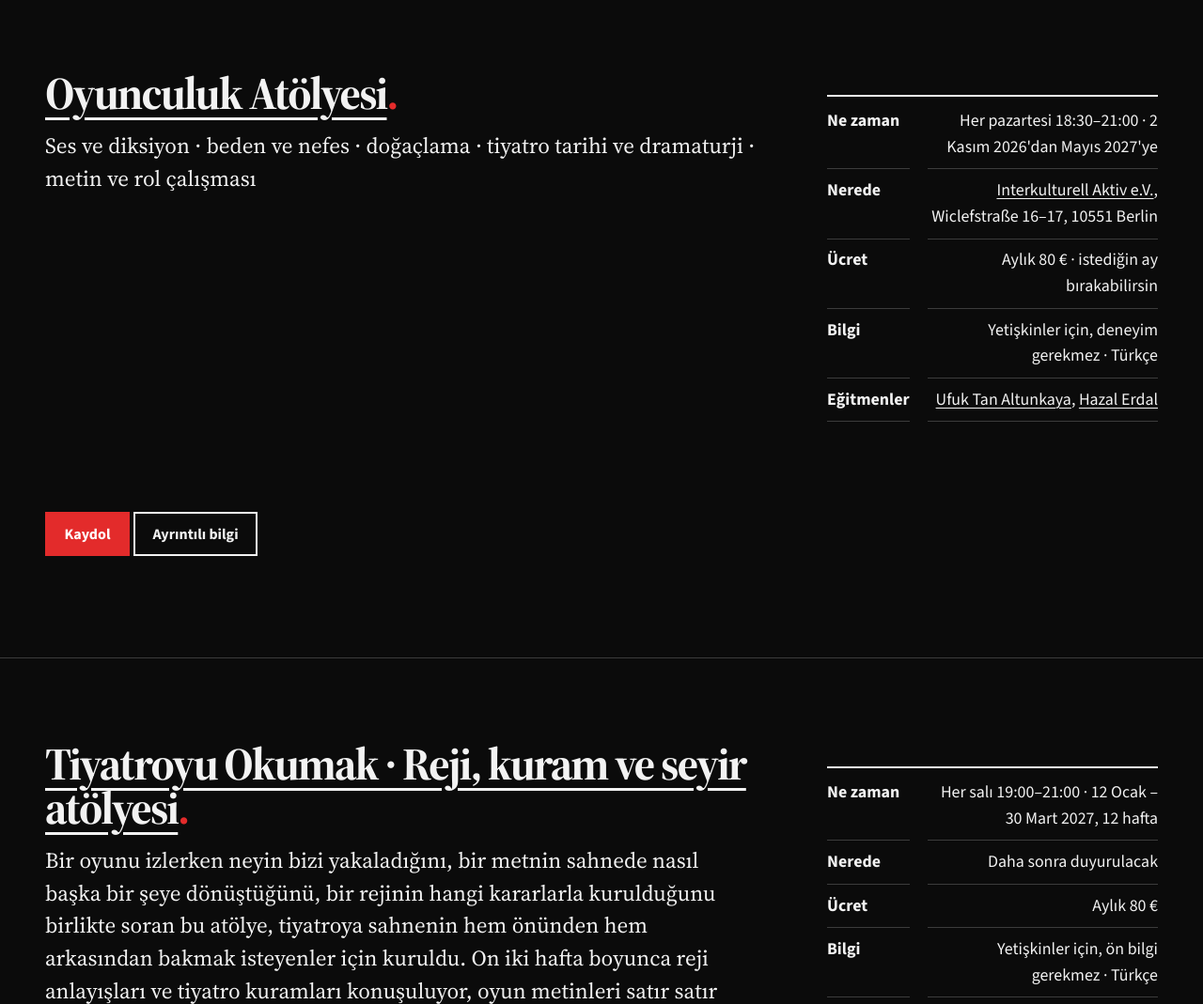
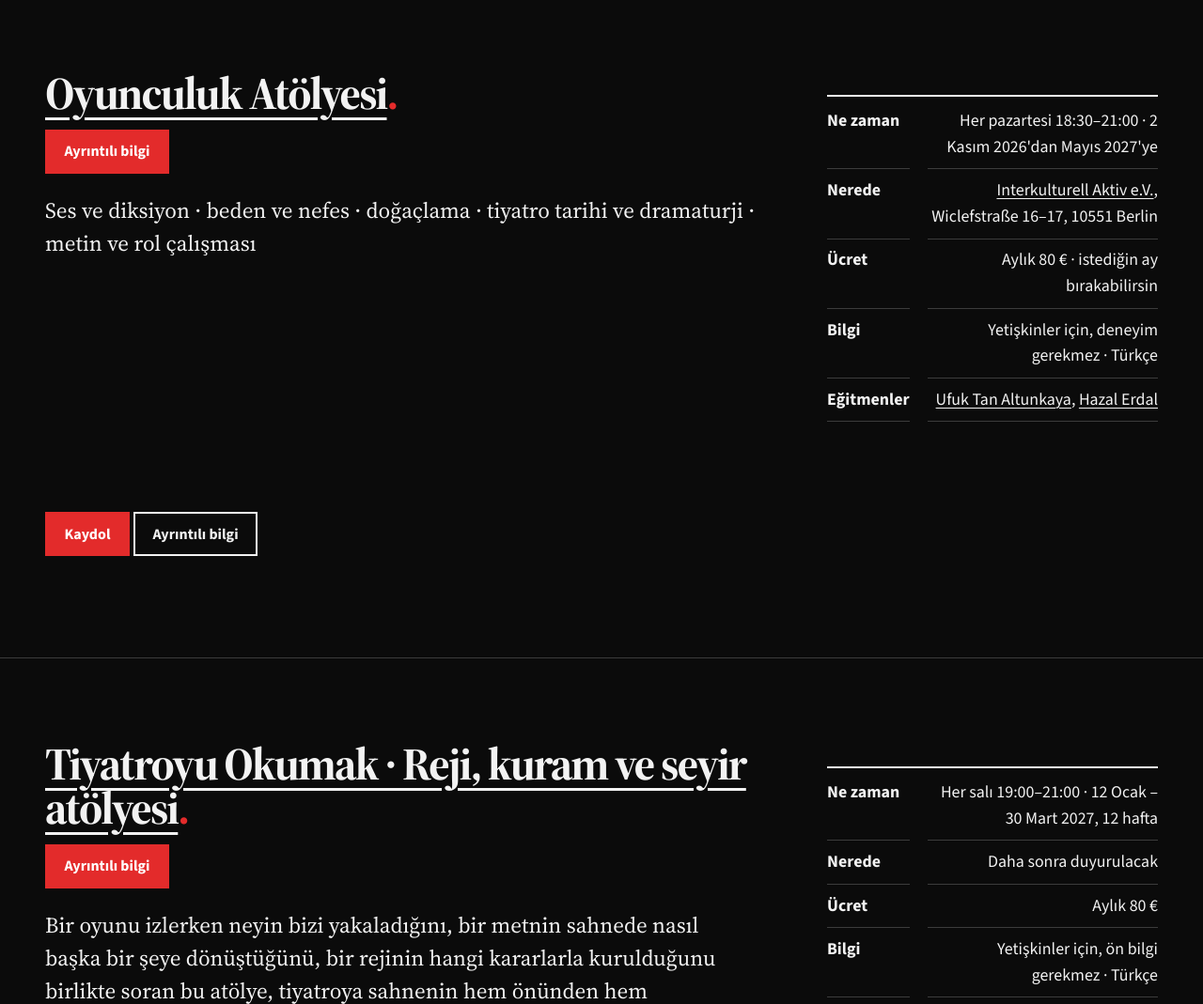
Before and after one commit to tiyatroberlin/tiyatroberlin.de, an Eleventy site: page src/pages/edu.njk in a window 1280 px wide. Shown: the part 1040-2109 px from the top of the page at 94% size. Built offline with nearby package versions, Linux system fonts and the light colour scheme; Eleventy itself is replaced by a stand-in of ours; files that its build step writes are made by us from their sources.

Commit message:
Kurslar sayfası: başlık altında Ayrıntılı bilgi düğmesi
Co-Authored-By: Claude Opus 5.5 <noreply@anthropic.com>
Claude-Session: https://claude.ai/code/session_01Q2s6RSdDjMY53bx39N1XY1

```diff
--- a/src/assets/css/site.css
+++ b/src/assets/css/site.css
@@ -392,3 +392,4 @@ a.vlink{text-decoration:underline;text-decoration-thickness:1px;text-underline-o
   .course-toc{display:none}
   .teacher{grid-template-columns:6.5rem 1fr;gap:1rem}
 }
+.course-more{margin:.4rem 0 1.4rem}
--- a/src/pages/edu.njk
+++ b/src/pages/edu.njk
@@ -18,6 +18,7 @@ eleventyComputed:
 <section class="section"><div class="wrap cols">
   <div>
     <h2 class="h-big">{% if c.detail and lang == "tr" %}<a href="{{ ('/tr/tiyatro-pedagojisi/' + c.slug + '/') | url }}">{{ c.title | t(lang) }}</a>{% else %}{{ c.title | t(lang) }}{% endif %}<span class="pt">.</span></h2>
+    {% if c.detail and lang == "tr" %}<p class="course-more"><a class="btn red" href="{{ ('/tr/tiyatro-pedagojisi/' + c.slug + '/') | url }}">Ayrıntılı bilgi</a></p>{% endif %}
     {% if c.text %}<div class="prose">{{ c.text | t(lang) | paras | safe }}</div>{% endif %}
     {% if c.topics %}<p class="prose">{{ c.topics | t(lang) }}</p>{% endif %}
   </div>
```
